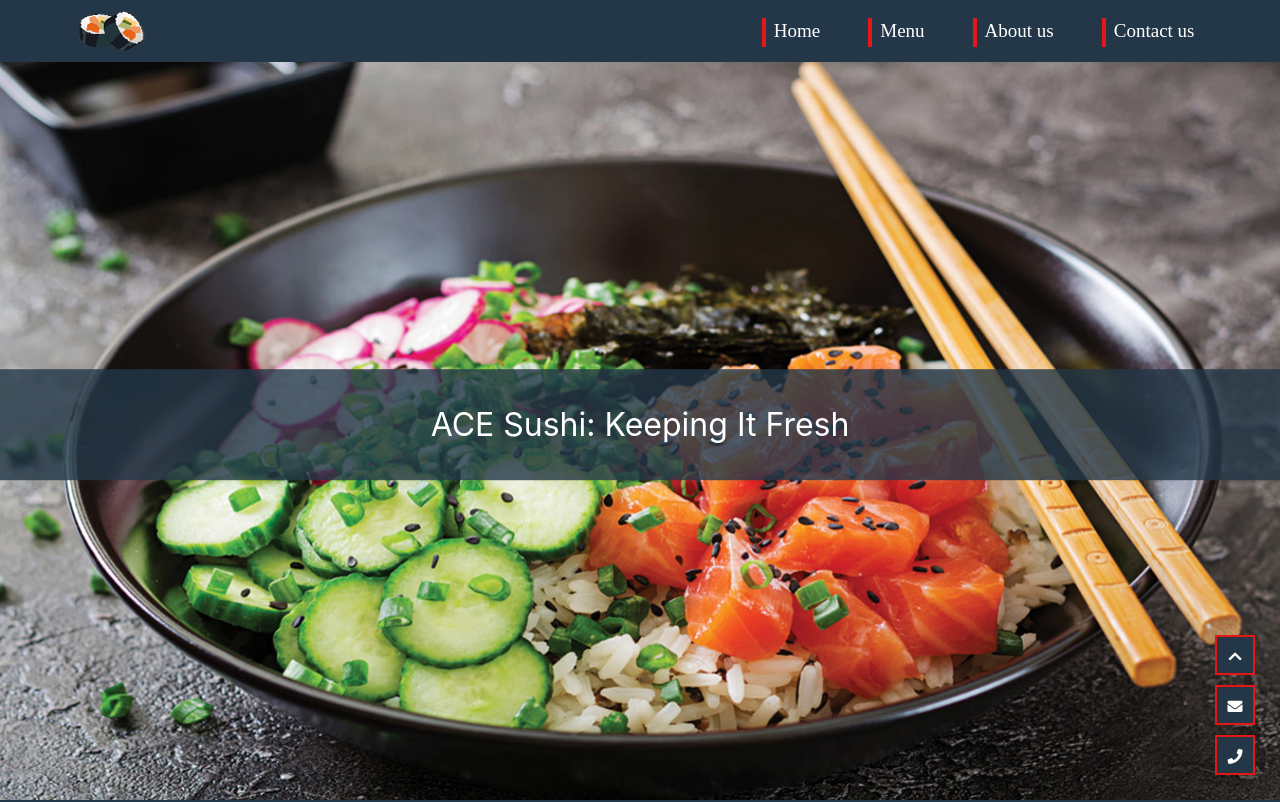
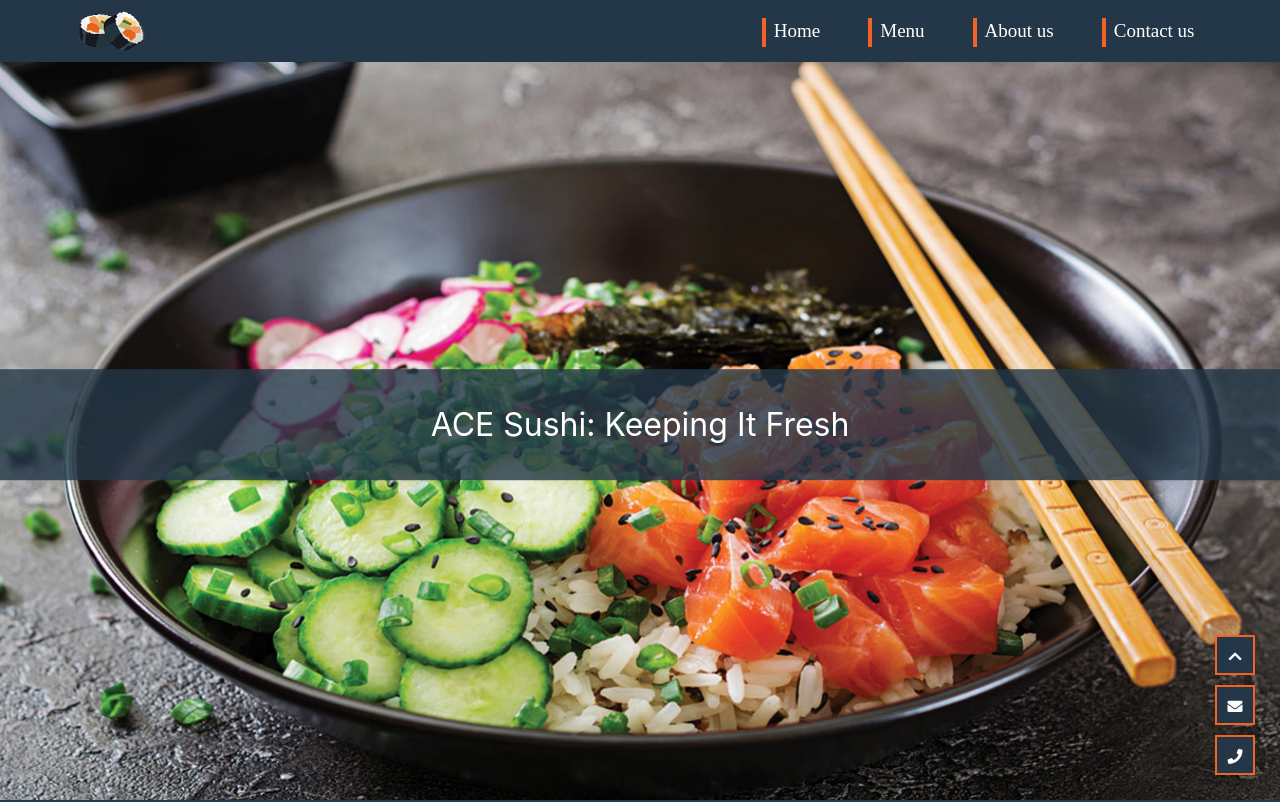
Before and after one commit to elmasnaoui-mohamed/Sushi, a plain HTML site: page index.html in a window 1280 px wide. Shown: the top 802 px of the page. Drawn offline with nearby package versions, Linux system fonts and the light colour scheme.

Commit message:
Update main.css

```diff
--- a/main.css
+++ b/main.css
@@ -17,7 +17,7 @@ html {
 }
 
 :root {
-  --main-color: rgb(229,22,22);
+  --main-color: #f26224;
   --mainBg-color: #233748;
   --p-color: #dcdcdc;
   --white: white;
```
